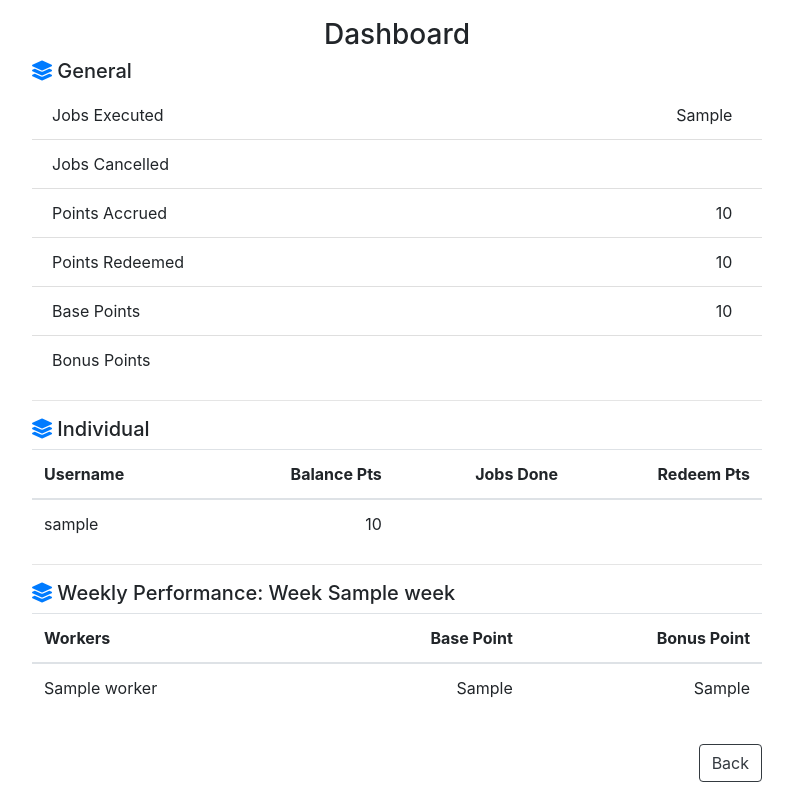
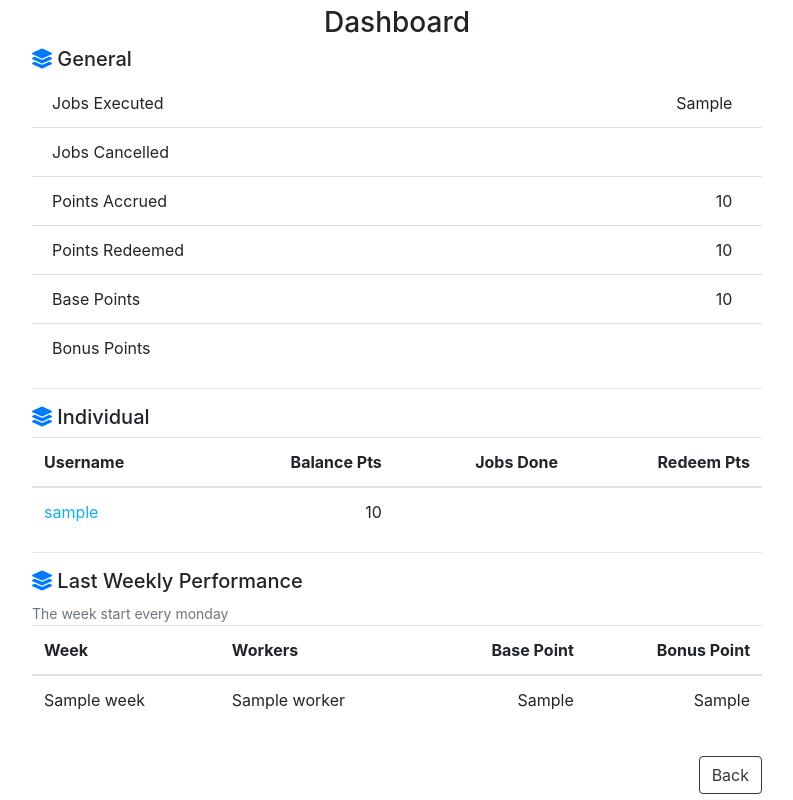
Before and after one commit to UzoTammy/nwokoro, a Django app: template chore/templates/chore/dashboard.html in a window 1280 px wide. Shown: the whole page, without its empty margins (243-1036 px from the left). Run offline with Django 5.2, Linux system fonts and the light colour scheme; tables that the repository leaves empty hold one stand-in row (values such as "Sample post"); the template is opened without the code that fills it: values that come from a table or form of the project are taken from there, most other values are stand-ins (such as "Sample title", 1, 10 or a date in 2020); parts of the project's set-up code (start-up, migrations or seed data) failed here and were passed over.

Commit message:
Improved dashboard: A link to worker's profile created

```diff
--- a/chore/templates/chore/dashboard.html
+++ b/chore/templates/chore/dashboard.html
@@ -32,7 +32,7 @@
                         <tbody>
                             {% for worker in workers %}
                             <tr>
-                                <td>{{worker.username}}</td>
+                                <td><a href="{% url 'profile' worker.pk %}">{{worker.username}}</a></td>
                                 <td class="text-right">{{worker.points|floatformat:'g'}}</td>
                                 <td class="text-right">{{worker.jobs}}</td>
                                 <td class="text-right">{{worker.redeem|floatformat:'g'}}</td>
@@ -42,14 +42,13 @@
                     </table>
                     <hr>
                     <h5>
-                        <i class="fa fa-layer-group text-primary"></i> Weekly Performance: Week
-                                {% with weekly_performance|last as xx%}
-                                    {{xx.week|date:'W'}}
-                                {% endwith %}
+                        <i class="fa fa-layer-group text-primary"></i>
+                        Last Weekly Performance
                     </h5>
                     <table class="table">
                         <thead>
                             <tr>
+                                <th>Week</th>
                                 <th>Workers</th>
                                 <th class="text-right">Base Point</th>
                                 <th class="text-right">Bonus Point</th>
@@ -58,13 +57,16 @@
                         <tbody>
                             {% for performance in weekly_performance %}
                             <tr>
+                                <td>{{performance.week|date:'W'}}</td>
                                 <td>{{performance.worker}}</td>
                                 <td class="text-right">{{performance.base_point}}</td>
                                 <td class="text-right">{{performance.bonus_point}}</td>
                             </tr>
                             {% endfor %}
+                            <small class="text-muted">The week start every monday</small>
                         </tbody>
                     </table>
+
                 </div>
             </div>
             <div class="row">
--- a/chore/templates/chore/home.html
+++ b/chore/templates/chore/home.html
@@ -25,8 +25,8 @@
                 {% if not user.is_staff %}
                 <a class="btn btn-outline-success float-right mr-1" href="{% url 'initiate-work' %}">Initiate</a>
                 {% endif %}
-                <a class="btn btn-outline-success float-right mr-1" href="{% url 'work-list' %}">Job List</a>
-                <a class="btn btn-outline-success float-right mr-1" href="{% url 'job-register-list' %}">Job Register</a>
+                <a class="btn btn-outline-success float-right mr-1" href="{% url 'work-list' %}"><i class="fa fa-people-carry"></i></a>
+                <a class="btn btn-outline-success float-right mr-1" href="{% url 'job-register-list' %}"><i class="fa fa-address-card"></i></a>
 
             </h3>
             <p>Hello {{user.username}},</p>
```
Also changed, not shown: chore/emails.py (+7 -5 lines).
